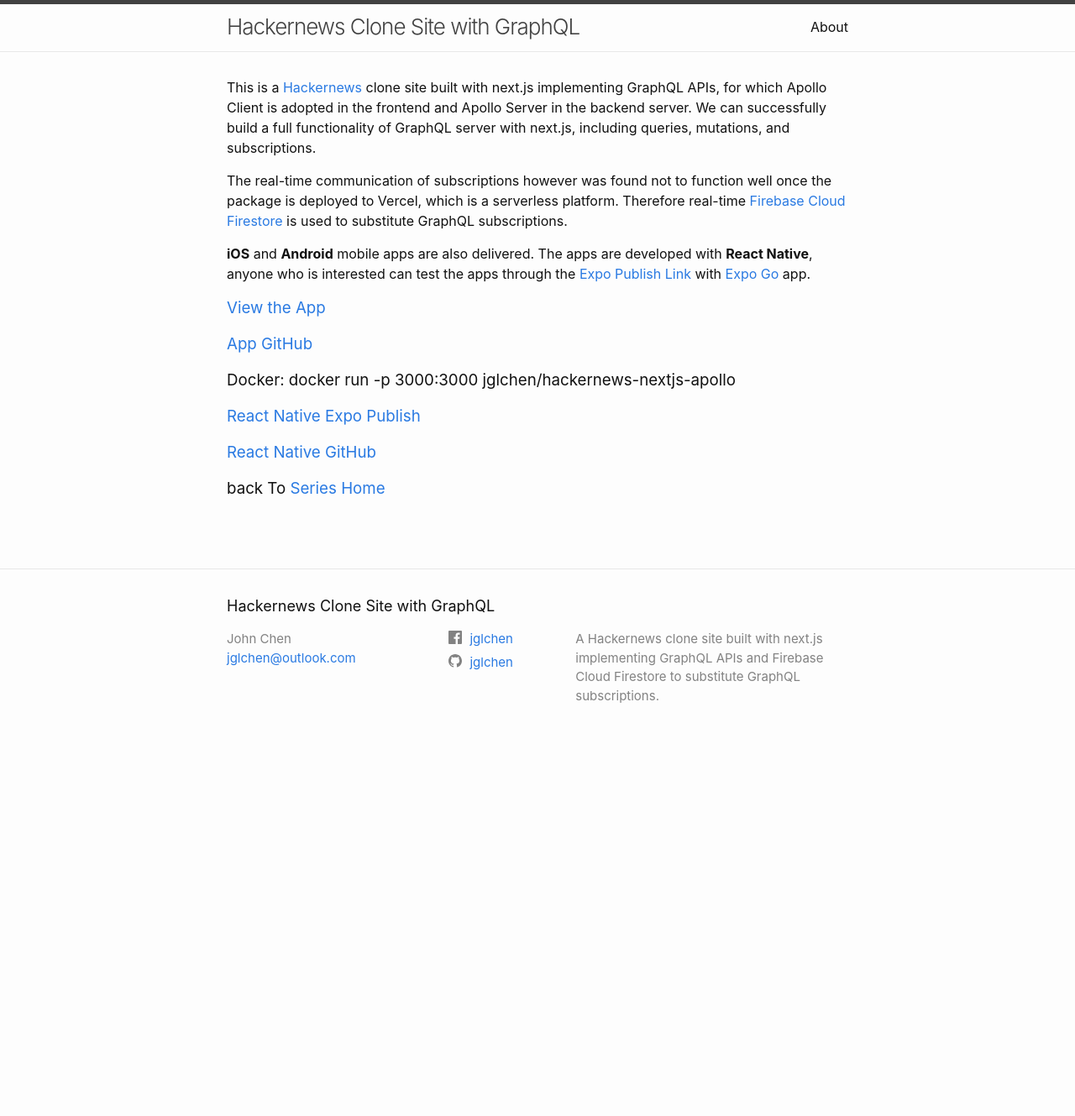
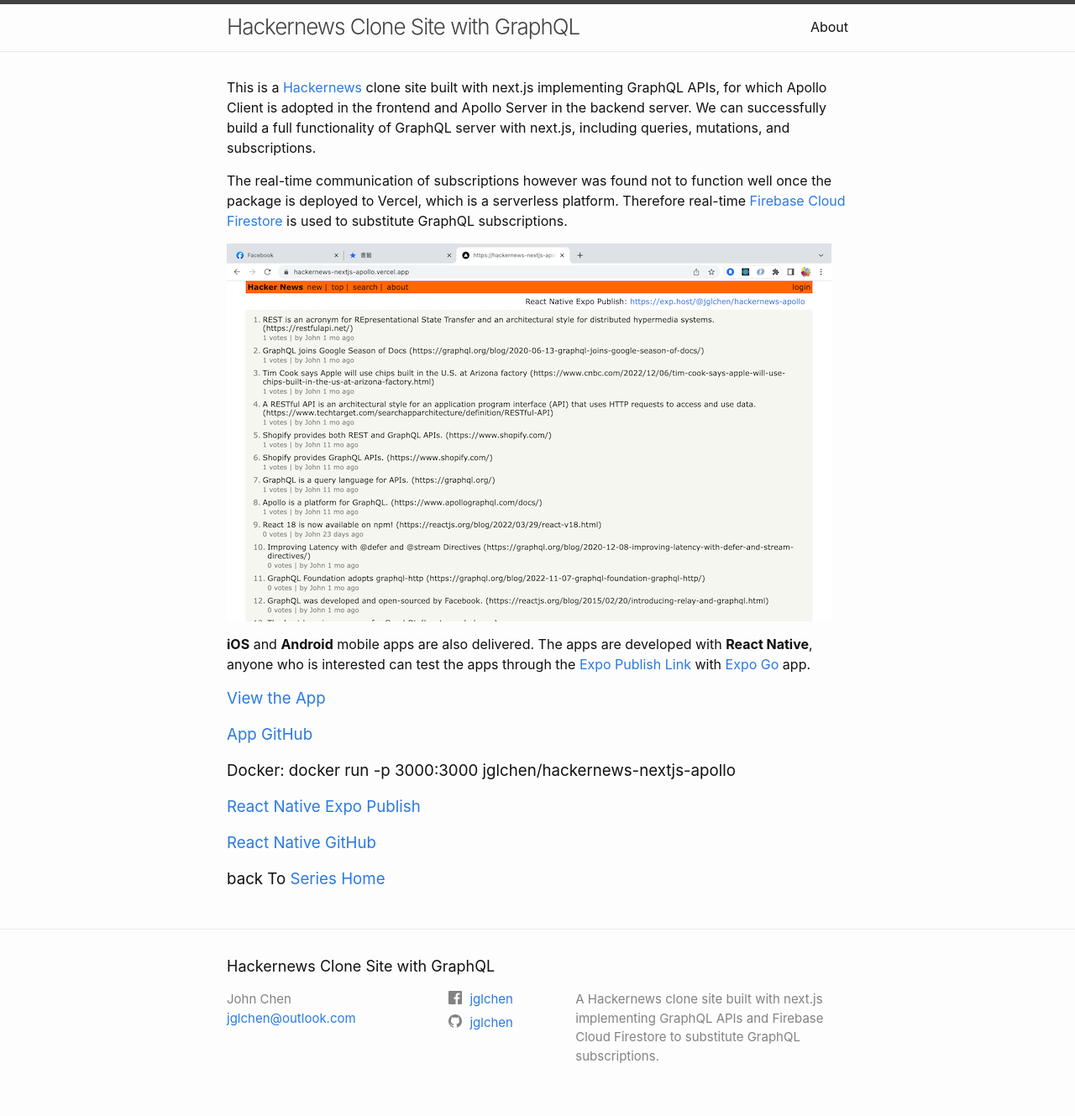
Before and after one commit to jglchen/hackernews-nextjs-apollo, a Jekyll site: the page built from index.md, in a window 1280 px wide. Shown: the whole page at 84% size. Built offline with Jekyll 4.4.1, drawn with Linux system fonts in a browser that asks for light colours; before the commit the page ends 900 px from its top, so only the background shows below that.

Commit message:
Initial Commit

```diff
--- a/index.md
+++ b/index.md
@@ -12,6 +12,8 @@ This is a [Hackernews](https://news.ycombinator.com/) clone site built with next
 
 The real-time communication of subscriptions however was found not to function well once the package is deployed to Vercel, which is a serverless platform. Therefore real-time [Firebase Cloud Firestore](https://firebase.google.com/products/firestore) is used to substitute GraphQL subscriptions.
 
+[![hackernews-nextjs-apollo-screenshot](/images/hackernews-nextjs-apollo-screenshot.png)](https://hackernews-nextjs-apollo.vercel.app)
+
 **iOS** and **Android** mobile apps are also delivered. The apps are developed with **React Native**, anyone who is interested can test the apps through the [Expo Publish Link](https://expo.dev/@jglchen/hackernews-apollo) with [Expo Go](https://expo.dev/client) app.
 
 ### [View the App](https://hackernews-nextjs-apollo.vercel.app)
```
Also changed, not shown: images/hackernews-nextjs-apollo-screenshot.png (added), 1 other file.
